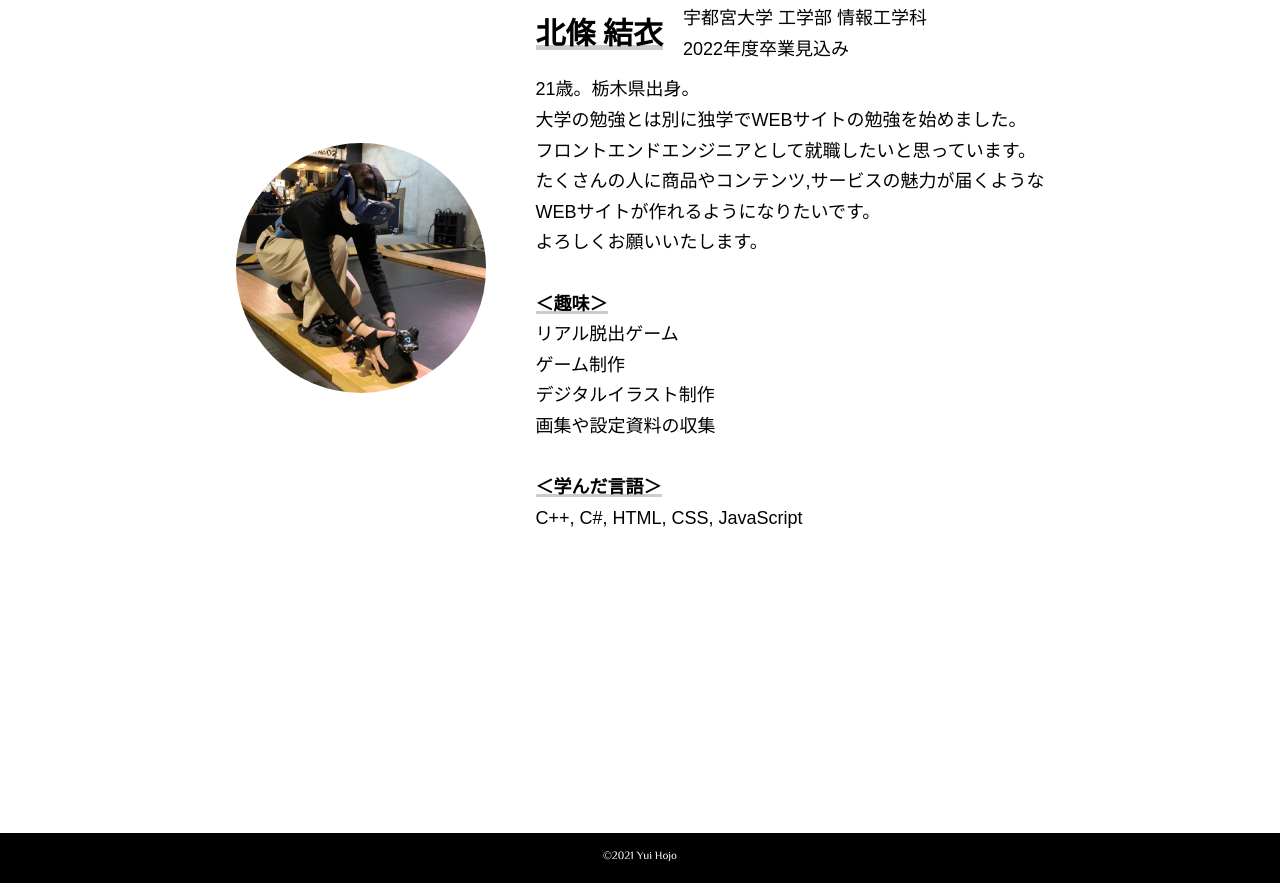
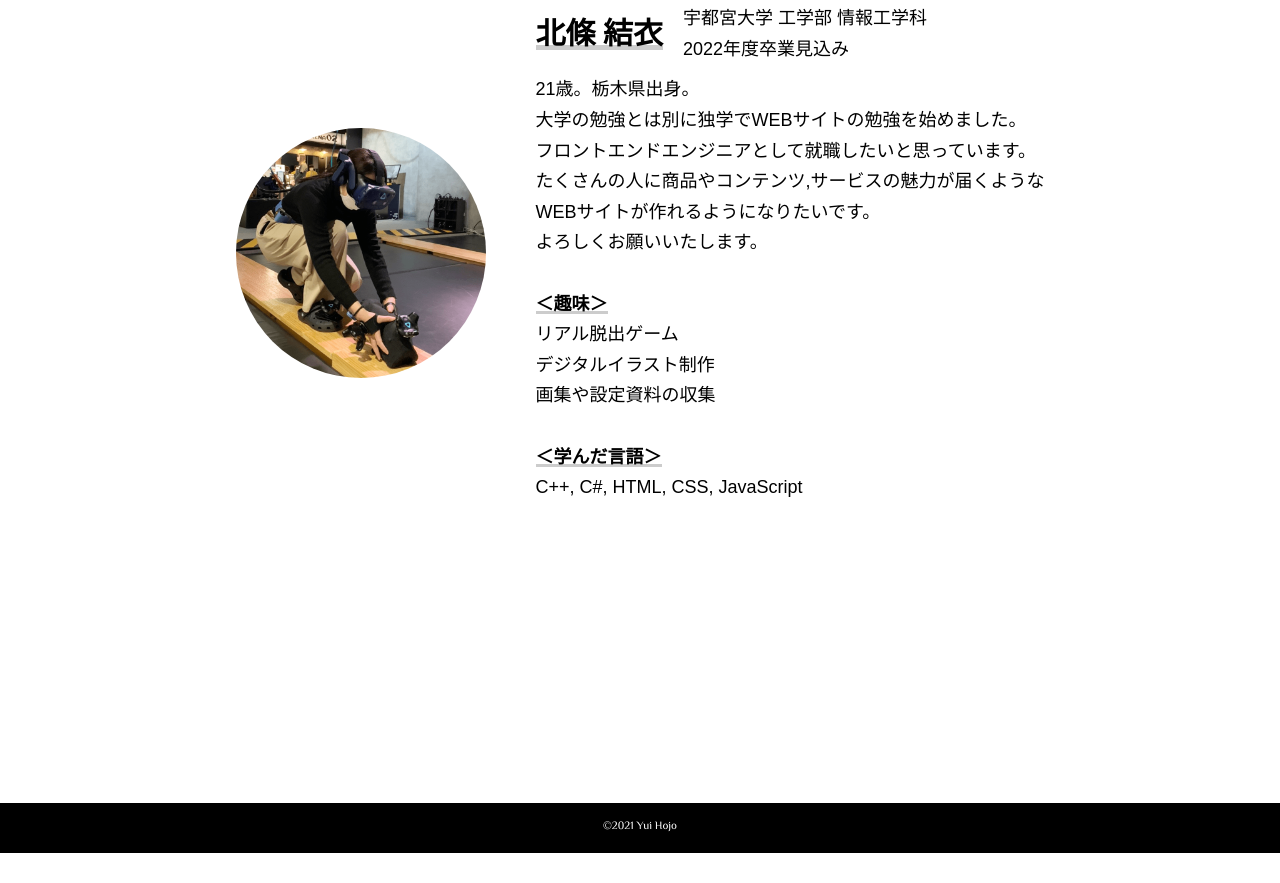
Before and after one commit to Yuineko16/portfolio, a plain HTML site: page index.html in a window 1280 px wide. Shown: the part 1709-2592 px from the top of the page. After the commit the page ends 2562 px from the top, so only its background shows below. Drawn offline with Linux system fonts and the light colour scheme; some packages are replaced by stand-ins of ours; a web font is replaced by a local one.

Commit message:
Update index.html

```diff
--- a/index.html
+++ b/index.html
@@ -105,7 +105,7 @@
             <p>たくさんの人に商品やコンテンツ,サービスの魅力が届くような</p>
             <p>WEBサイトが作れるようになりたいです。</p>
             <p>よろしくお願いいたします。</p>
-            <p><br><strong>＜趣味＞</strong><br>リアル脱出ゲーム<br>ゲーム制作<br>デジタルイラスト制作<br>画集や設定資料の収集</p>
+            <p><br><strong>＜趣味＞</strong><br>リアル脱出ゲーム<br>デジタルイラスト制作<br>画集や設定資料の収集</p>
             <p><br><strong>＜学んだ言語＞</strong><br>C++, C#, HTML, CSS, JavaScript</p>
           </div>
         </div>
```
